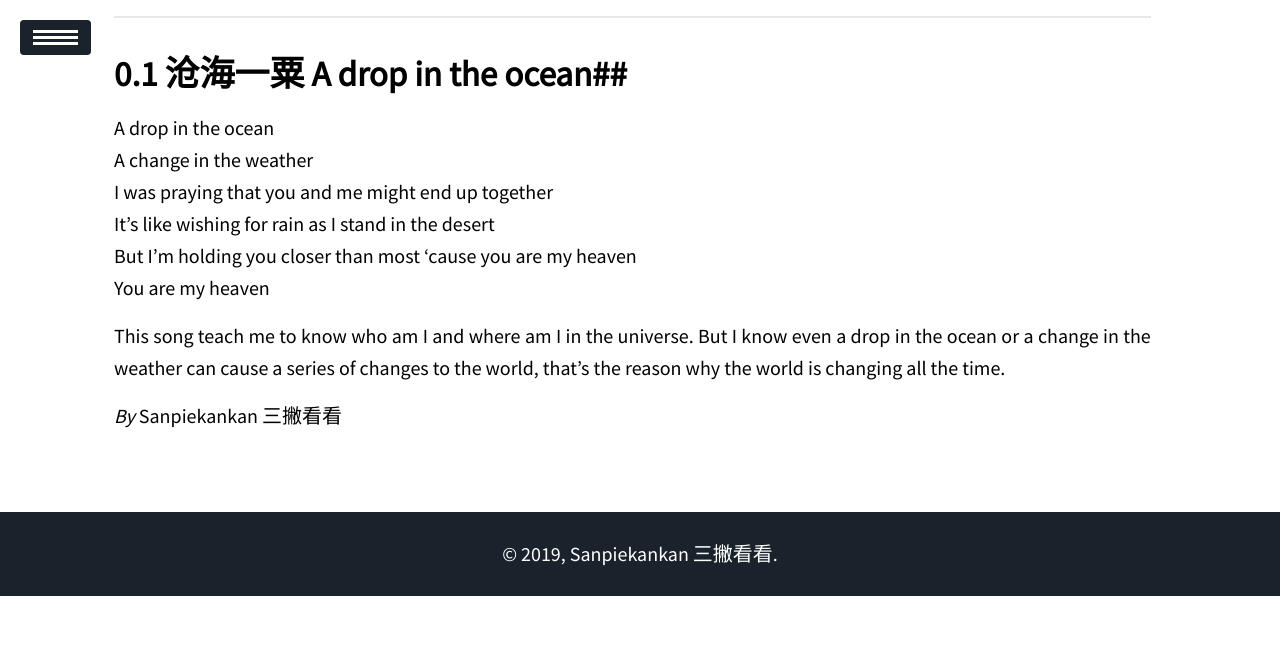
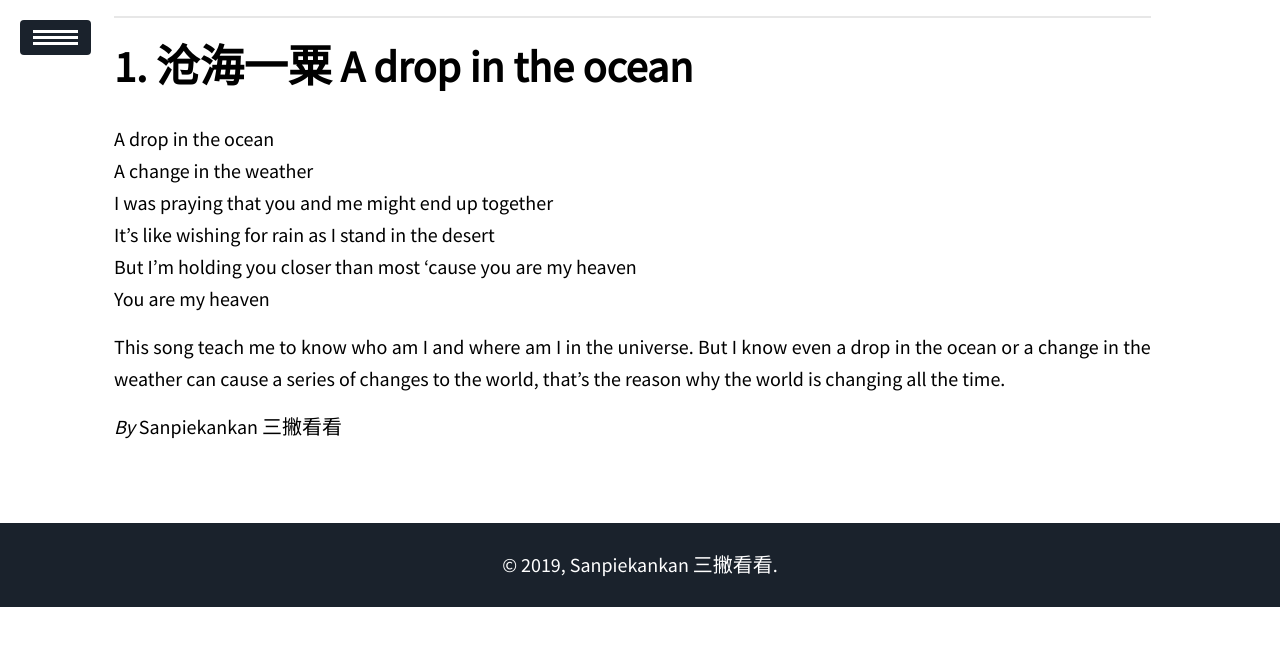
Before and after one commit to sanpiekankan/sanpiekankan.github.io, a Jekyll site: the page built from about/index.md, in a window 1280 px wide. Shown: the top 646 px of the page. Built offline with Jekyll 4.4.1, drawn with Linux system fonts in a browser that asks for light colours; nearby versions of some CDN libraries.

Commit message:
no message

```diff
--- a/about/index.md
+++ b/about/index.md
@@ -8,7 +8,8 @@
 mathjax: true
 ---
 
-## 沧海一粟 A drop in the ocean##
+沧海一粟 A drop in the ocean
+===========================
 
 A drop in the ocean<br>
 A change in the weather<br>
```
